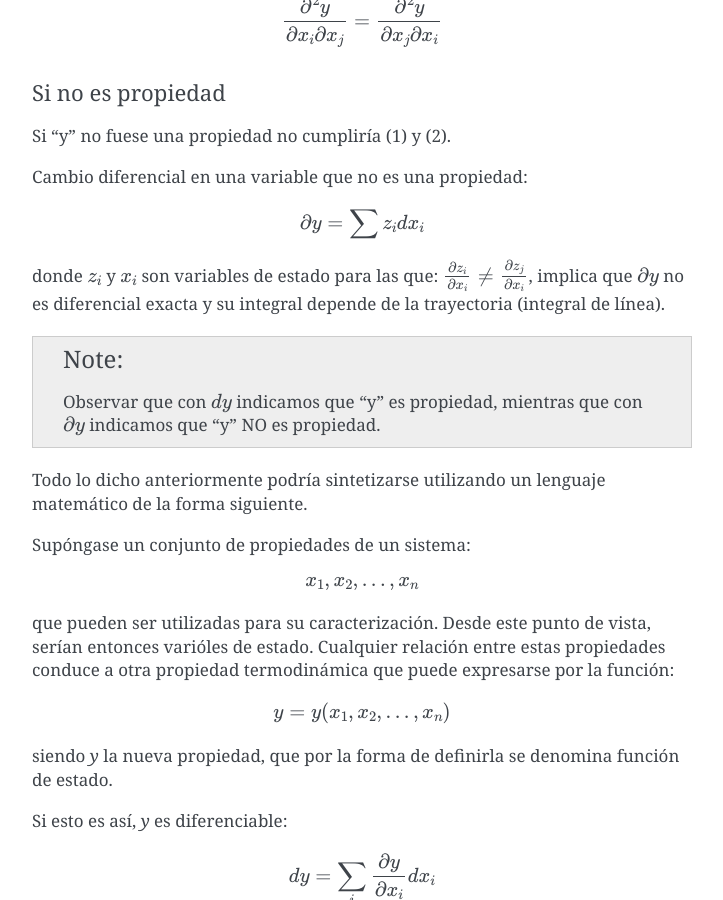
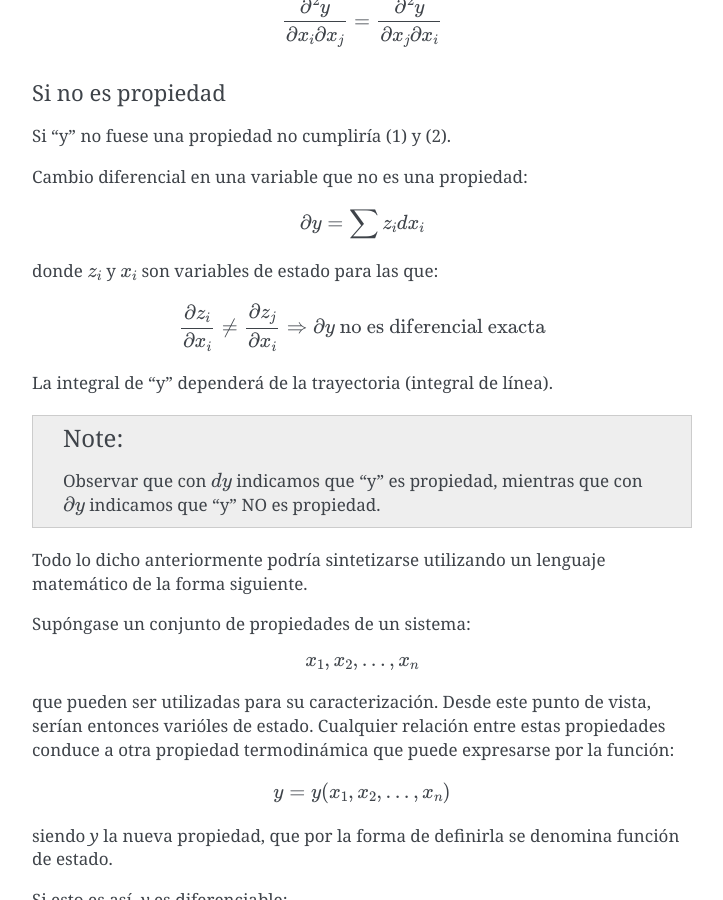
Before and after one commit to mantielero/termodinamica, a Sphinx documentation site: the page built from source/conceptos_propiedades.rst, in a window 1280 px wide and 900 px high, scrolled down 1411 px. Shown: the whole window, without its empty margins (388-1111 px from the left). Built offline with Sphinx 7.4.7, drawn with Linux system fonts in a browser that asks for light colours; pages that are not in the unit, such as notebooks, are missing from menus.

Commit message:
Update conceptos_propiedades.rst

```diff
--- a/source/conceptos_propiedades.rst
+++ b/source/conceptos_propiedades.rst
@@ -57,7 +57,14 @@ Cambio diferencial en una variable que no es una propiedad:
 
    \partial y = \sum z_i dx_i
 
-donde :math:`z_i` y :math:`x_i` son variables de estado para las que: :math:`\frac{\partial z_i}{\partial x_i} \neq \frac{\partial z_j}{\partial x_i}`, implica que :math:`\partial y` no es diferencial exacta y su integral depende de la trayectoria (integral de línea).
+donde :math:`z_i` y :math:`x_i` son variables de estado para las que:
+
+
+.. math::
+
+  \frac{\partial z_i}{\partial x_i} \neq \frac{\partial z_j}{\partial x_i} \Rightarrow \partial y \text{ no es diferencial exacta}
+
+La integral de "y" dependerá de la trayectoria (integral de línea).
 
 .. note::
 
```
